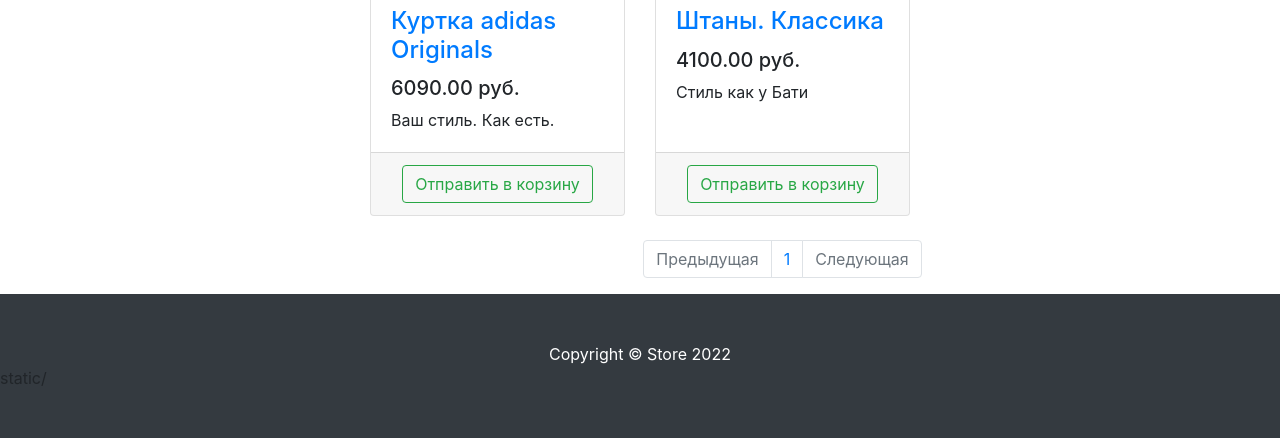
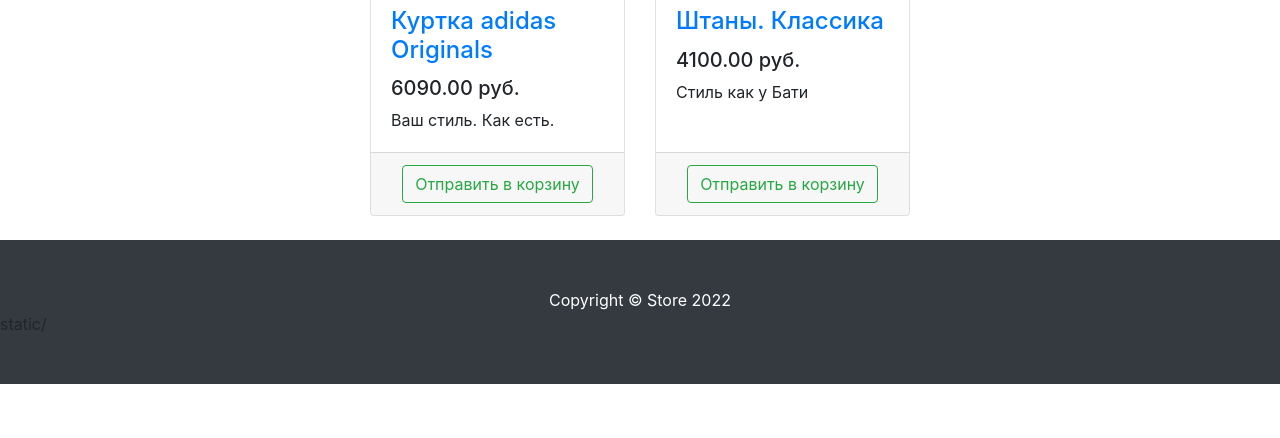
Before and after one commit to KIchkinevVladislav/WebShopPET, a Django app: page /products/category/1/ in a window 1280 px wide. Shown: the part 803-1241 px from the top of the page. After the commit the page ends 1187 px from the top, so only its background shows below. Run offline with Django 3.2, Linux system fonts and the light colour scheme; data comes from the database, SQL or seed files in the repository; some libraries are stand-ins or nearby versions.

Commit message:
productview

```diff
--- a/products/templates/products/products.html
+++ b/products/templates/products/products.html
@@ -57,14 +57,16 @@
 
                 <div class="row">
 
-                    {% for product in products %}
+                    {% for product in object_list %}
                         <div class="col-lg-4 col-md-6 mb-4">
                             <div class="card h-100">
+                                {% if product.image %}
                                 <a href="#">
                                     <img class="card-img-top"
                                         src="{{ product.image.url }}"
                                         alt="">
                                 </a>
+                                {% endif %}
                                 <div class="card-body">
                                     <h4 class="card-title">
                                         <a href="#">{{ product.name }}</a>
@@ -84,37 +86,40 @@
 
                 </div>
 
+                {% if is_paginated %}
                     <nav aria-label="Page navigation example">
                         <ul class="pagination justify-content-center">
-                        <li class="page-item {% if not products.has_previous %} disabled {% endif %}">
+
+                            <li class="page-item {% if not page_obj.has_previous %} disabled {% endif %}">
                                 <a class="page-link"
-                            href="{% if products.has_previous %} {% url 'products:paginator' products.previous_page_number %} {% else %} # {% endif %}"
+                                href="{% if page_obj.has_previous %} ?page={{ page_obj.previous_page_number }} {% else %}#{% endif %}"
                                 tabindex="-1" aria-disabled="true">
-                            Предыдущая
-                        </a>
+                                    Предыдущая</a>
                             </li>
-                        {% for page in products.paginator.page_range %}
-                            <li class="page-item">
-                                <a class="page-link" href="{% url 'products:paginator' page %}">
-                                    {{ page }}
-                                </a>
-                            </li>
+
+                            {% for page_item in page_obj.paginator.page_range %}
+                                {% if page_obj.number == page_item %}
+                                    <li class="page-item disabled"><a class="page-link" href="#">{{ page_item }}</a></li>
+
+                                {% elif page_item >= page_obj.number|add:-2 and page_item <= page_obj.number|add:2 %}
+
+                                    <li class="page-item"><a class="page-link" href="?page={{ page_item }}">{{ page_item }}</a></li>
+                                {% endif %}
                             {% endfor %}
 
-                        <li class="page-item {% if not products.has_next %} disabled {% endif %}">
-                            <a class="page-link" href="{% if products.has_next %} {% url 'products:paginator' products.next_page_number %} {% else %} # {% endif %}">
-                                Следующая
-                            </a>
+                            <li class="page-item {% if not page_obj.has_next %} disabled {% endif %}">
+                                <a class="page-link"
+                                href="{% if page_obj.has_next %} ?page={{ page_obj.next_page_number }} {% else %}#{% endif %}">
+                                    Следующая</a>
                             </li>
                         </ul>
                     </nav>
-
+                {% endif %}
             </div>
 
         </div>
 
     </div>
-    <!-- /.container -->
 
 {% endblock %}
 
--- a/products/urls.py
+++ b/products/urls.py
@@ -1,13 +1,12 @@
 from django.urls import path
 
-from products.views import products, basket_add, backet_remove
+from products.views import ProductListView, basket_add, backet_remove
 
 app_name = 'products'
 
 urlpatterns = [
-    path('', products, name='index'),
-    path('category/<int:category_id>/', products, name='category'),
-    path('page/<int:page_number>/', products, name='paginator'),
+    path('', ProductListView.as_view(), name='index'),
+    path('category/<int:category_id>/', ProductListView.as_view(), name='category'),
     path('baskets/add/<int:product_id>/', basket_add, name='basket_add'),
     path('baskets/remove/<int:basket_id>/', backet_remove, name='backet_remove'),
 ]
--- a/products/views.py
+++ b/products/views.py
@@ -1,8 +1,10 @@
 from typing import Any, Dict
+from django.db.models.query import QuerySet
 from django.shortcuts import render, HttpResponseRedirect
 from django.contrib.auth.decorators import login_required
 from django.core.paginator import Paginator
 from django.views.generic.base import TemplateView
+from django.views.generic.list import ListView
 
 from .models import ProductCategory, Product, Basket
 
@@ -16,19 +18,22 @@
         return context
 
 
-def products(request, category_id=None, page_number=1):
-    products = Product.objects.filter(category_id=category_id) if category_id else Product.objects.all()
+class ProductListView(ListView):
+    model = Product
+    template_name = 'products/products.html'
+    paginate_by = 3
 
-    per_page = 3
-    paginator = Paginator(products, per_page)
-    products_paginator = paginator.page(page_number)
+    def get_queryset(self):
+        queryset = super(ProductListView, self).get_queryset()
+        category_id = self.kwargs.get('category_id')
+        return queryset.filter(category_id=category_id) if category_id else queryset
 
-    context = {
-        'title': 'Stroe - Каталог',
-        'categories': ProductCategory.objects.all(),
-        'products': products_paginator
-    }
-    return render(request, 'products/products.html', context)
+
+    def get_context_data(self, **kwargs):
+        context = super(ProductListView, self).get_context_data()
+        context['title'] = 'Store - Каталог'
+        context['categories'] = ProductCategory.objects.all()
+        return context
 
 
 @login_required
```
Lines whose indentation alone changed are shown as unchanged.
